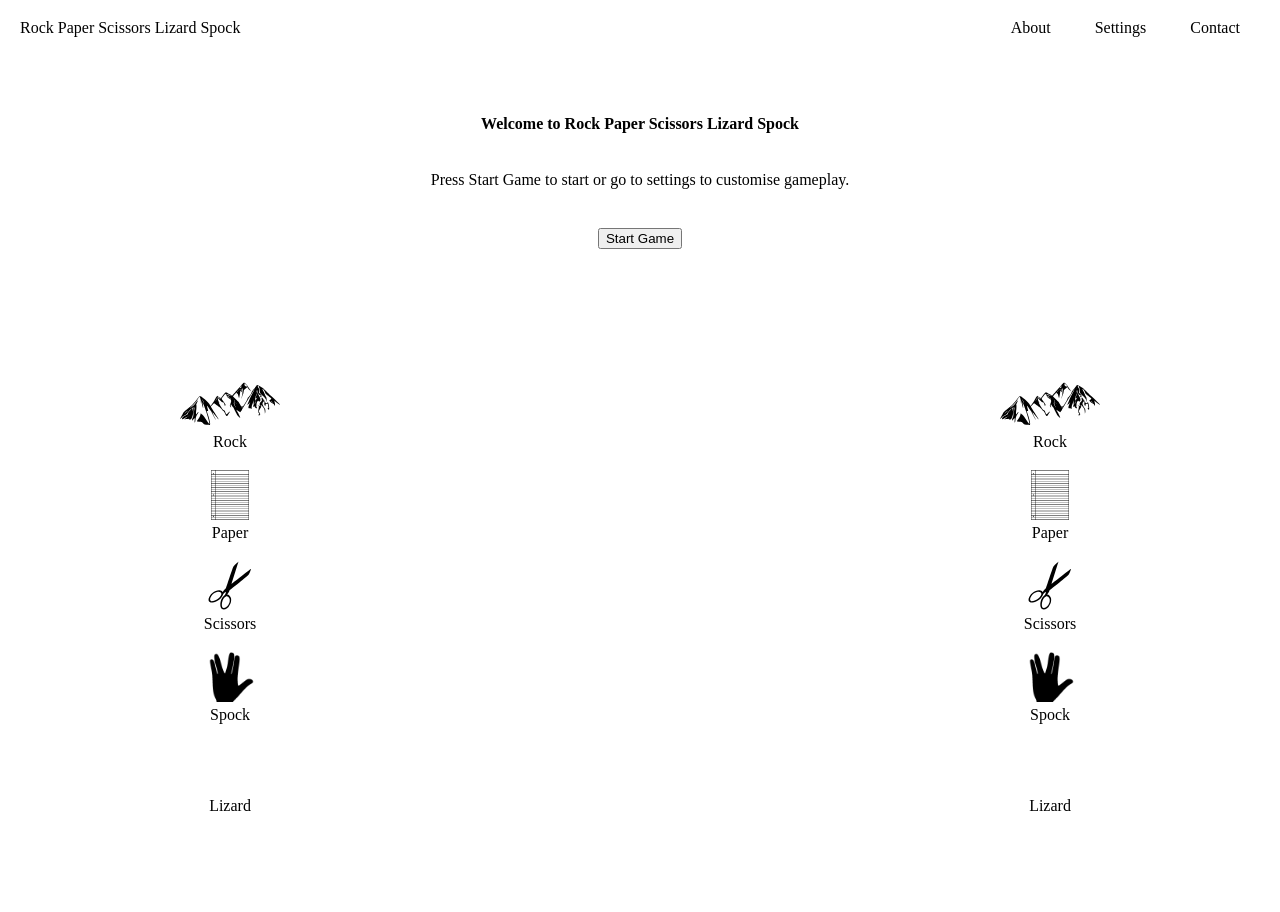
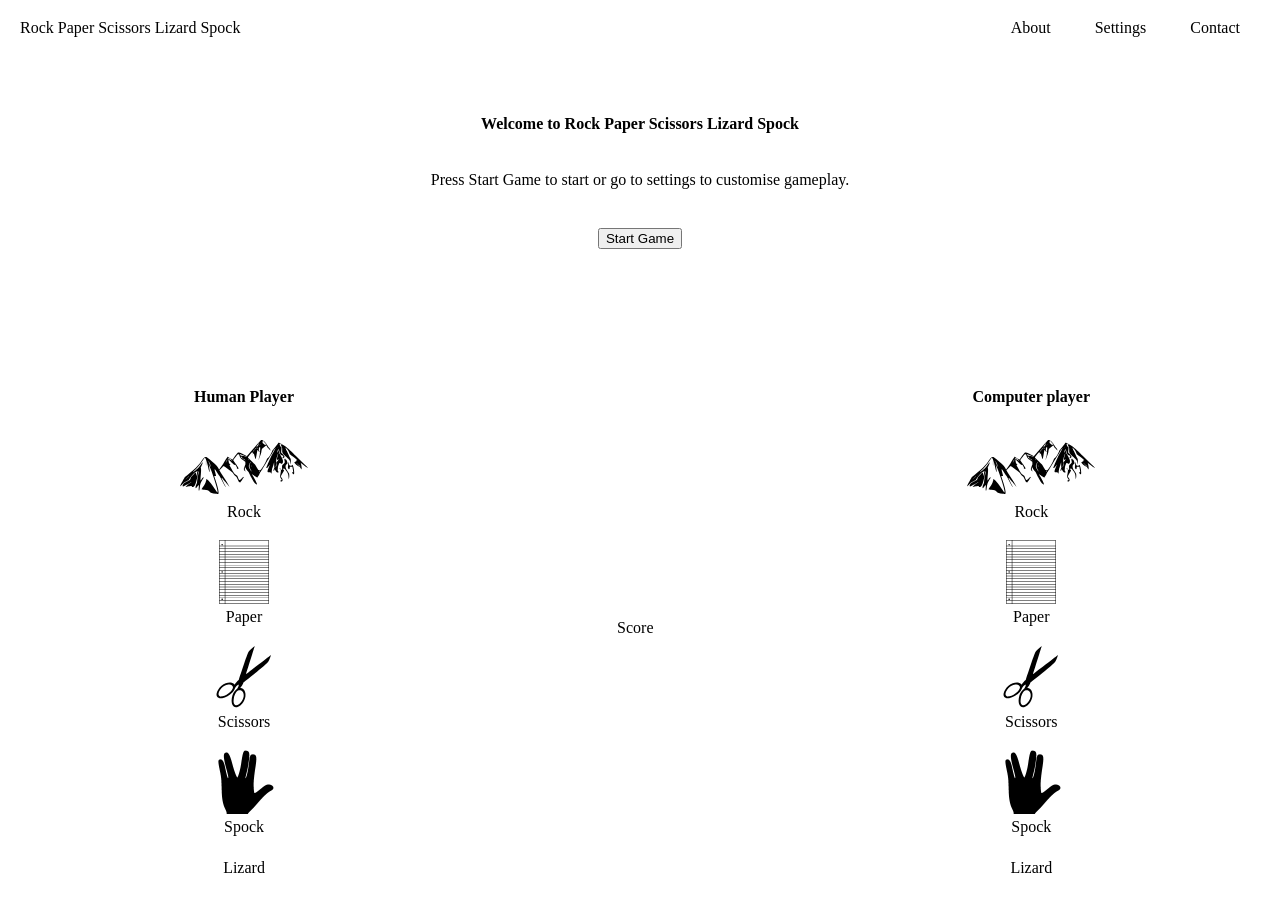
Before and after one commit to InNoxIn/TOP---RPS, a plain HTML site: page index.html in a window 1280 px wide. Before the commit the page ends 884 px from the top, so only its background shows below. Drawn offline with Linux system fonts and the light colour scheme.

Commit message:
UI wireframing done.

```diff
--- a/index.html
+++ b/index.html
@@ -39,6 +39,7 @@
     <section>
         <div class="game-choices">
             <div>
+                <p class="player-type">Human Player</p>
                 <div>
                     <ul class="options">
                         <li class="rock"><img src="images/159294.svg" alt="">Rock</li>
@@ -50,7 +51,11 @@
                     </ul>
                 </div>
             </div>
+            <div class="score">
+                Score
+            </div>
             <div>
+                <p class="player-type">Computer player</p>
                 <ul class="options">
                     <li class="rock"><img src="images/159294.svg" alt="">Rock</li>
                     <li class="paper"><img src="images/34910.svg" alt="">Paper</li>
--- a/styles/styles.css
+++ b/styles/styles.css
@@ -98,26 +98,12 @@ a {
     gap: 5px;
 }
 
-/* .rock img {
-    height: 50px;
+.options img {
+    max-height: 4rem;
 }
 
-.paper img {
-    height: 50px;
+.player-type {
+    text-align: center;
+    padding: 20px;
+    font-weight: 900;
 }
-
-.scissors img {
-    height: 50px;
-}
-
-.spock img {
-    height: 50px;
-}
-
-.lizard img {
-    height: 50px;
-} */
-
-.options img {
-    height: 50px;
-}
```
Also changed, not shown: 1 other file.
